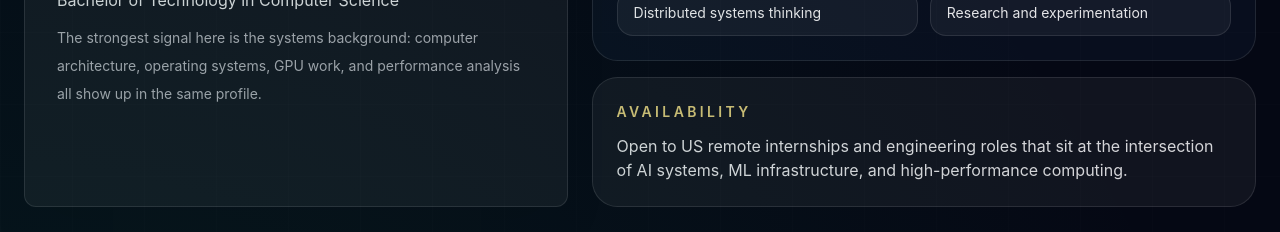
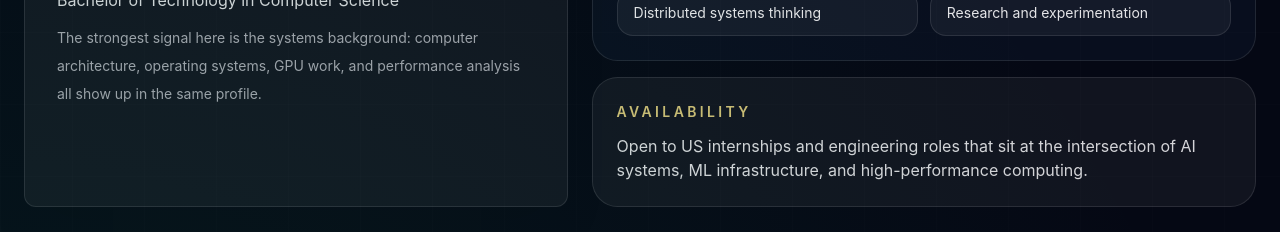
Before and after one commit to vaibhavviji2809-eng/portfolio, a React (Vite) app: page / in a window 1280 px wide. Shown: the part 4000-4232 px from the top of the page. Built offline with nearby package versions, Linux system fonts and the light colour scheme.

Commit message:
Update internship availability wording

```diff
--- a/src/Portfolio.tsx
+++ b/src/Portfolio.tsx
@@ -621,7 +621,7 @@ export default function Portfolio() {
                   Availability
                 </p>
                 <p className="mt-3 text-zinc-300">
-                  Open to US remote internships and engineering roles that sit at the
+                  Open to US internships and engineering roles that sit at the
                   intersection of AI systems, ML infrastructure, and high-performance computing.
                 </p>
               </div>
```
